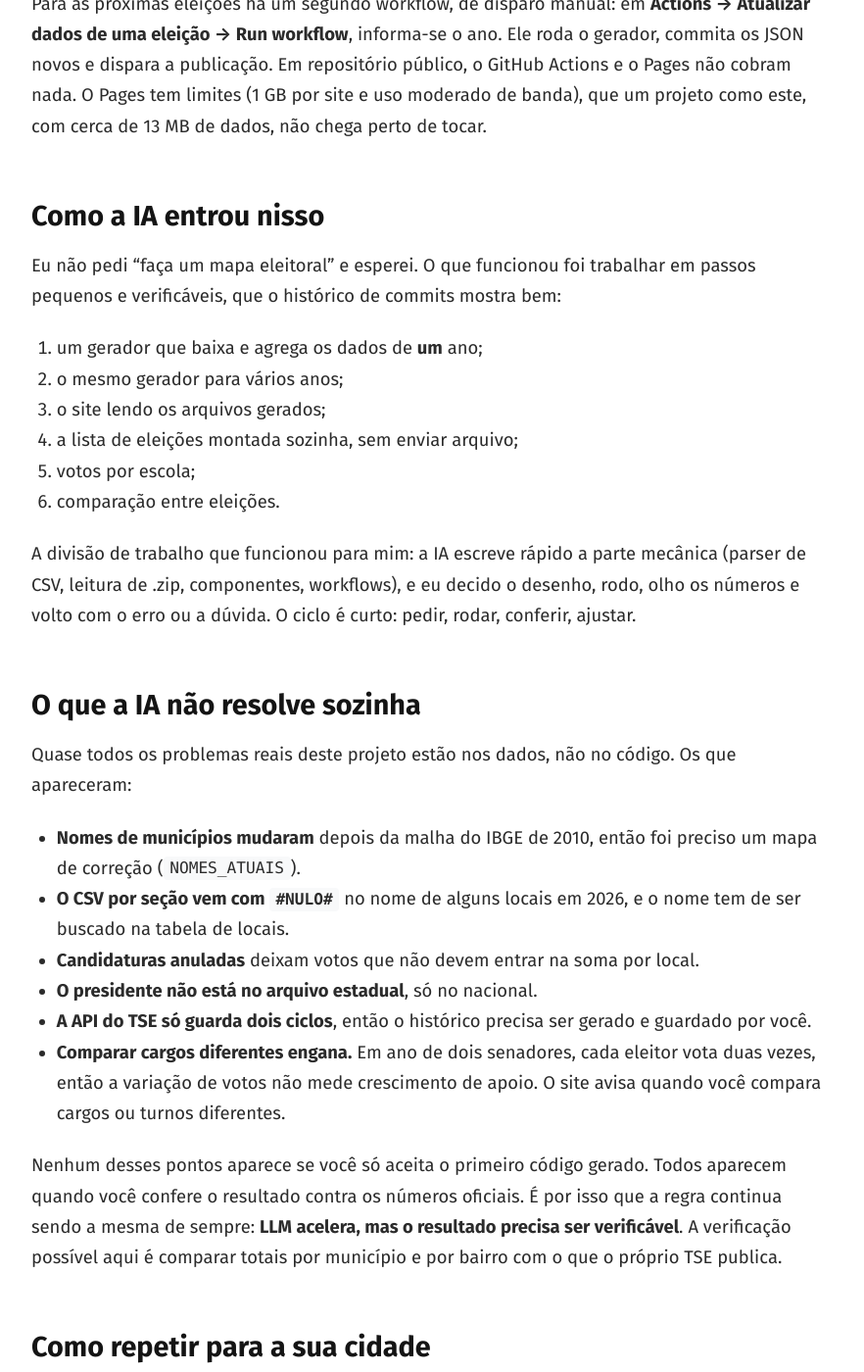
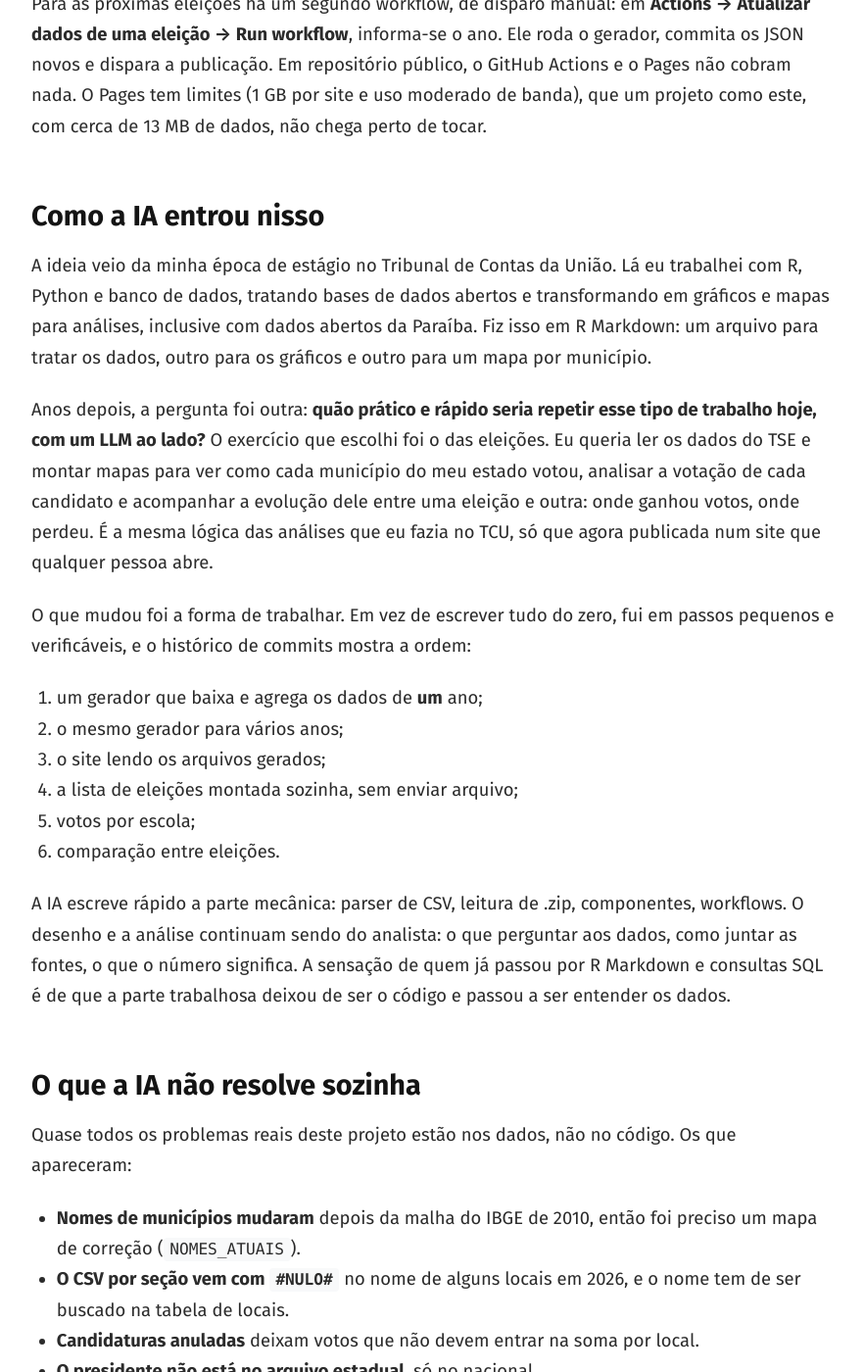
Before and after one commit to CalixtoNeto/CalixtoNeto.github.io, a Jekyll site: the page built from _posts/2026-10-06-mapas-de-voto-com-dados-abertos-e-llm.md, in a window 1280 px wide and 1400 px high, scrolled down 5895 px. Shown: the whole window at 98% size, without its empty margins (198-1080 px from the left). Built offline with Jekyll 4.4.1, drawn with Linux system fonts in a browser that asks for light colours; some of the changed text lies outside the part shown.

Commit message:
Artigo: relato pessoal na secao sobre IA
Co-Authored-By: Claude Sonnet 5.5 <noreply@anthropic.com>

```diff
--- a/_posts/2026-10-06-mapas-de-voto-com-dados-abertos-e-llm.md
+++ b/_posts/2026-10-06-mapas-de-voto-com-dados-abertos-e-llm.md
@@ -113,7 +113,11 @@ Para as próximas eleições há um segundo workflow, de disparo manual: em **Ac
 
 ## Como a IA entrou nisso
 
-Eu não pedi "faça um mapa eleitoral" e esperei. O que funcionou foi trabalhar em passos pequenos e verificáveis, que o histórico de commits mostra bem:
+A ideia veio da minha época de estágio no Tribunal de Contas da União. Lá eu trabalhei com R, Python e banco de dados, tratando bases de dados abertos e transformando em gráficos e mapas para análises, inclusive com dados abertos da Paraíba. Fiz isso em R Markdown: um arquivo para tratar os dados, outro para os gráficos e outro para um mapa por município.
+
+Anos depois, a pergunta foi outra: **quão prático e rápido seria repetir esse tipo de trabalho hoje, com um LLM ao lado?** O exercício que escolhi foi o das eleições. Eu queria ler os dados do TSE e montar mapas para ver como cada município do meu estado votou, analisar a votação de cada candidato e acompanhar a evolução dele entre uma eleição e outra: onde ganhou votos, onde perdeu. É a mesma lógica das análises que eu fazia no TCU, só que agora publicada num site que qualquer pessoa abre.
+
+O que mudou foi a forma de trabalhar. Em vez de escrever tudo do zero, fui em passos pequenos e verificáveis, e o histórico de commits mostra a ordem:
 
 1. um gerador que baixa e agrega os dados de **um** ano;
 2. o mesmo gerador para vários anos;
@@ -122,7 +126,7 @@ Eu não pedi "faça um mapa eleitoral" e esperei. O que funcionou foi trabalhar
 5. votos por escola;
 6. comparação entre eleições.
 
-A divisão de trabalho que funcionou para mim: a IA escreve rápido a parte mecânica (parser de CSV, leitura de .zip, componentes, workflows), e eu decido o desenho, rodo, olho os números e volto com o erro ou a dúvida. O ciclo é curto: pedir, rodar, conferir, ajustar.
+A IA escreve rápido a parte mecânica: parser de CSV, leitura de .zip, componentes, workflows. O desenho e a análise continuam sendo do analista: o que perguntar aos dados, como juntar as fontes, o que o número significa. A sensação de quem já passou por R Markdown e consultas SQL é de que a parte trabalhosa deixou de ser o código e passou a ser entender os dados.
 
 ## O que a IA não resolve sozinha
 
```
